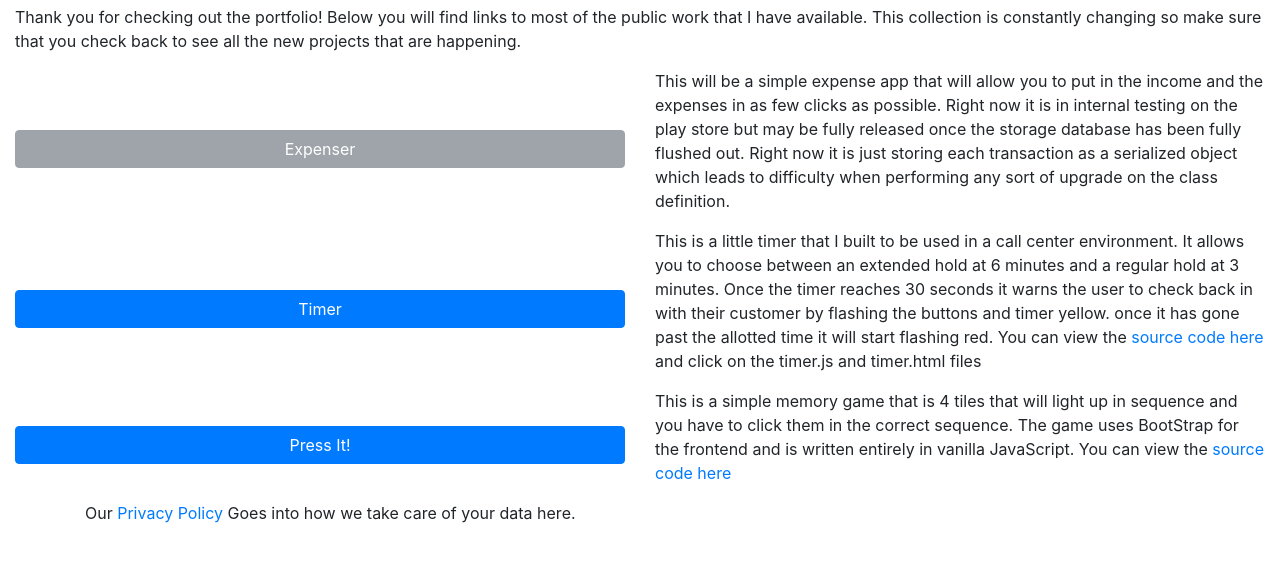
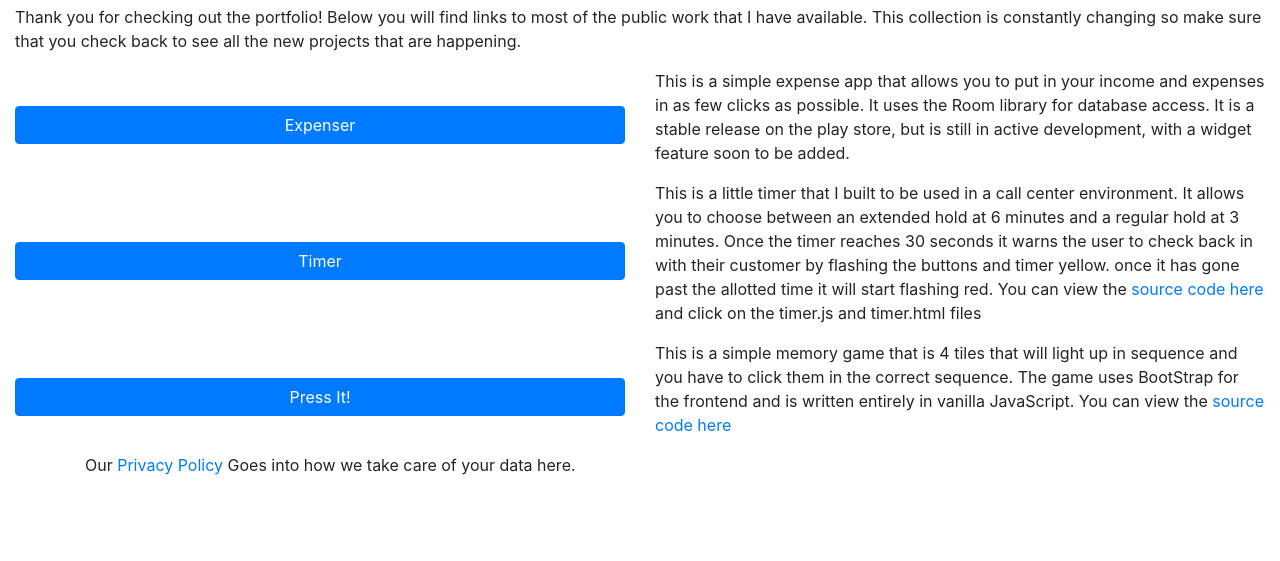
Before and after one commit to apnanasy/PortfolioWebsite, a plain HTML site: page index.html in a window 1280 px wide. Shown: the part 51-612 px from the top of the page. Drawn offline with nearby package versions, Linux system fonts and the light colour scheme.

Commit message:
Add link to app, update description

```diff
--- a/index.html
+++ b/index.html
@@ -13,11 +13,11 @@
     projects that are happening. </p>
     <div class="row align-items-center">
       <div class="col-sm-12 col-md-6">
-        <a href=''><button class="btn btn-block btn-secondary disabled">Expenser</button></a>
+        <a href='https://play.google.com/store/apps/details?id=com.rivervandevelopment.simpletrans'><button class="btn btn-block btn-primary">Expenser</button></a>
       </div>
       <div class="col-sm-12 col-md-6">
-        <p>This will be a simple expense app that will allow you to put in the income and the expenses in as few clicks as possible. Right now it is in internal testing on the play store but may be fully released
-          once the storage database has been fully flushed out. Right now it is just storing each transaction as a serialized object which leads to difficulty when performing any sort of upgrade on the class definition.
+        <p>This is a simple expense app that allows you to put in your income and expenses in as few clicks as possible. It uses the Room library for database access. It is a stable
+          release on the play store, but is still in active development, with a widget feature soon to be added.
         </div>
       </div>
     <div class="row align-items-center">
```
